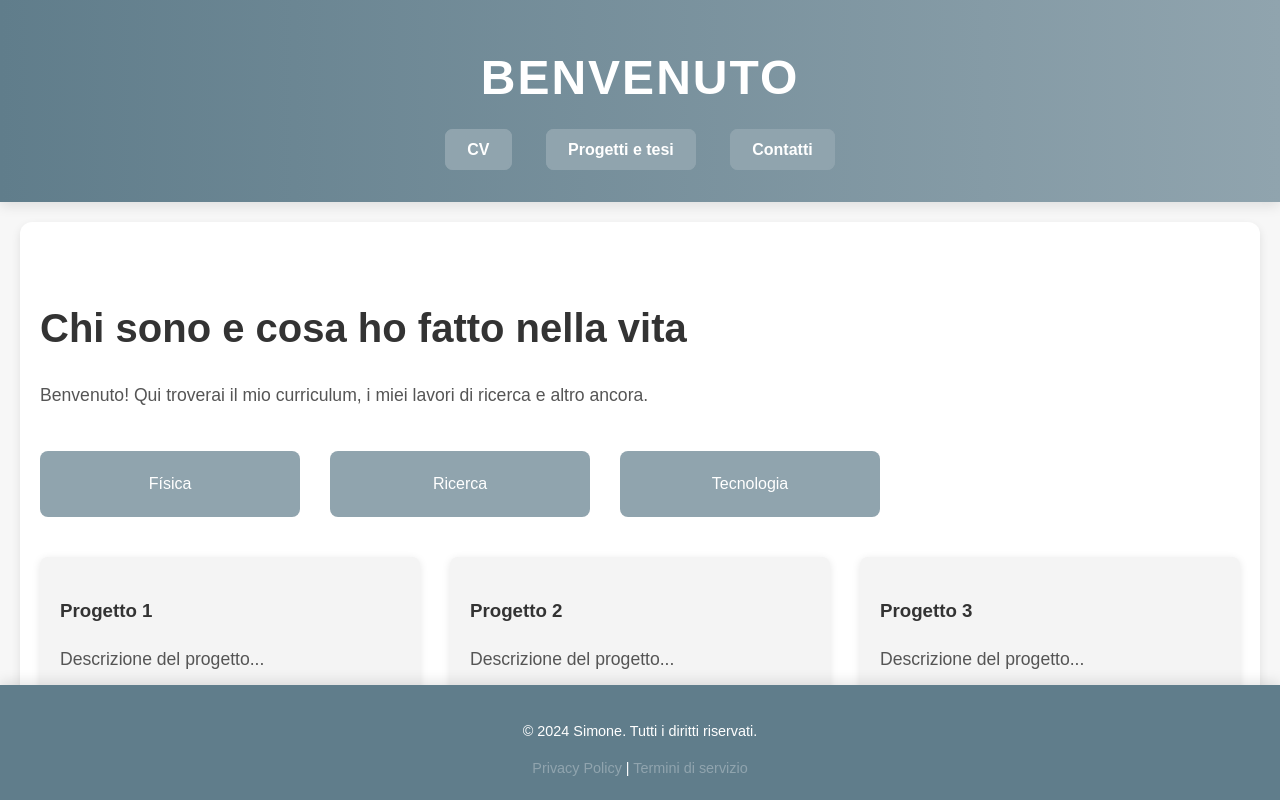
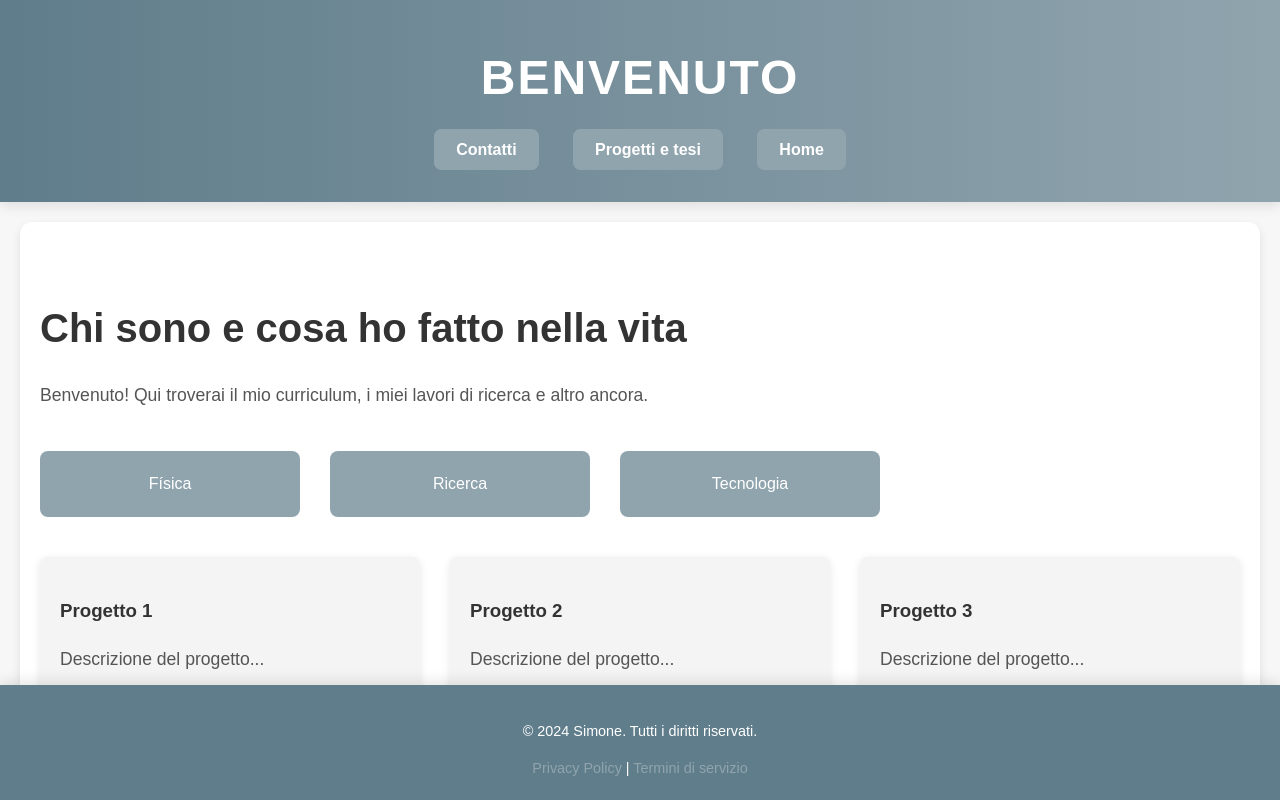
Before and after one commit to canevari-simone/portfolio, a plain HTML site: page index.html in a window 1280 px wide. Drawn offline with Linux system fonts and the light colour scheme.

Commit message:
Update index.html

```diff
--- a/index.html
+++ b/index.html
@@ -11,9 +11,9 @@
         <h1>Benvenuto</h1>
         <nav>
             <ul>
-                <li><a href="cv.html">CV</a></li>
+                <li><a href="contatti.html">Contatti</a></li>
                 <li><a href="ricerche.html">Progetti e tesi</a></li>
-                <li><a href="contatti.html">Contatti</a></li>
+                <li><a href="index.html">Home</a></li>
             </ul>
         </nav>
     </header>
```
